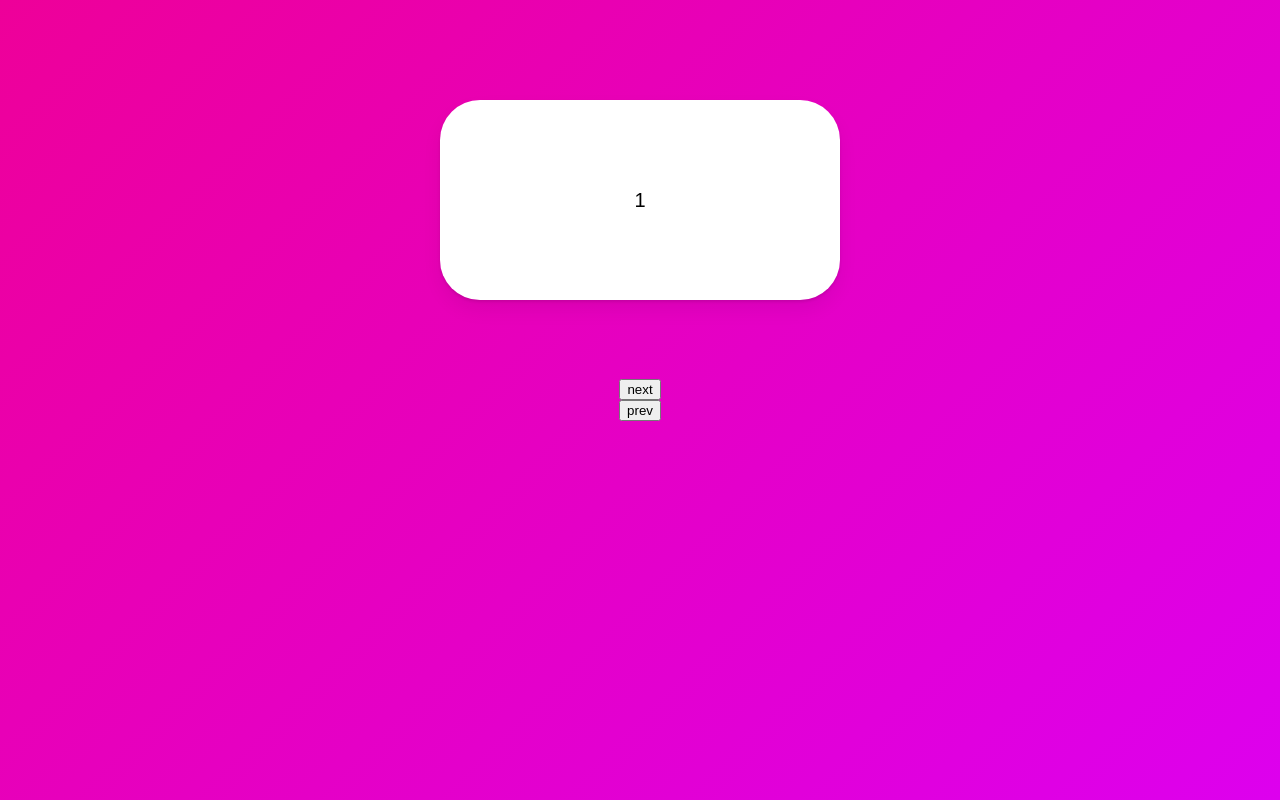
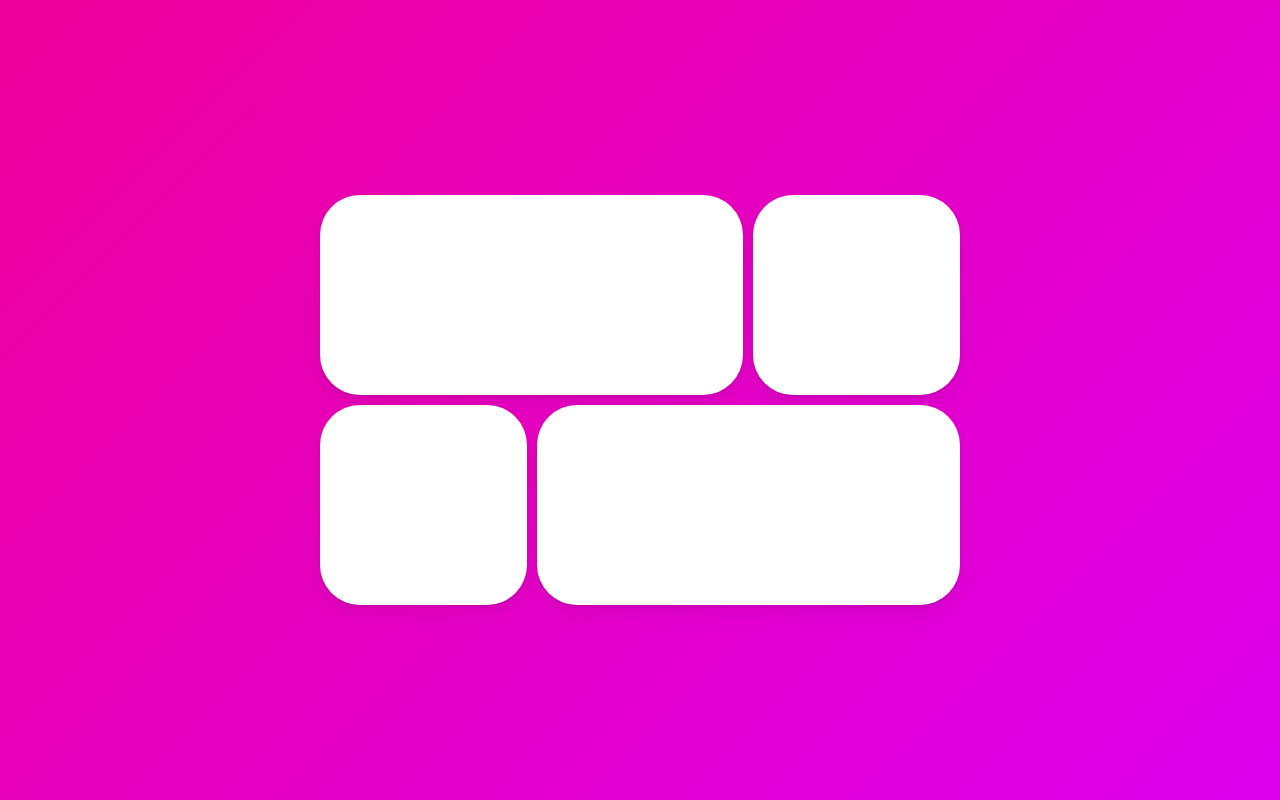
Before and after one commit to SM0413/animation_practice, a React (Create React App) app: page / in a window 1280 px wide. Built offline with nearby package versions, Linux system fonts and the light colour scheme.

Commit message:
Final Project part One

```diff
--- a/src/App.tsx
+++ b/src/App.tsx
@@ -10,74 +10,58 @@
   align-items: center;
   flex-direction: column;
 `;
+
+const Grid = styled.div`
+  display: grid;
+  grid-template-columns: repeat(3, 1fr);
+  width: 50vw;
+  gap: 10px;
+  div:first-child,
+  div:last-child {
+    grid-column: span 2;
+  }
+`;
+
 const Box = styled(motion.div)`
-  width: 400px;
   height: 200px;
   background-color: rgba(255, 255, 255, 1);
   border-radius: 40px;
-  display: flex;
-  top: 100px;
-  position: absolute;
-  justify-content: center;
-  align-items: center;
-  font-size: 20px;
   box-shadow: 0 2px 3px rgba(0, 0, 0, 0.1), 0 10px 20px rgba(0, 0, 0, 0.06);
 `;
 
-const box = {
-  entry: (isBack: boolean) => {
-    return {
-      x: isBack ? -500 : 500,
-      opacity: 0,
-      scale: 0,
-    };
-  },
-  center: {
-    x: 0,
-    opacity: 1,
-    scale: 1,
-    transition: {
-      duration: 0.2,
-    },
-  },
-  exit: (isBack: boolean) => {
-    return {
-      x: isBack ? 500 : -500,
-      opacity: 0,
-      scale: 0,
-      transition: {
-        duration: 0.2,
-      },
-    };
-  },
-};
+const Overlay = styled(motion.div)`
+  position: absolute;
+  width: 100%;
+  height: 100%;
+  display: flex;
+  justify-content: center;
+  align-items: center;
+`;
+
 function App() {
-  const [visible, setVisible] = useState(1);
-  const [isBack, setBack] = useState(false);
-  const nextPlease = () => {
-    setBack(false);
-    setVisible((prev) => (prev === 10 ? 1 : prev + 1));
-  };
-  const prevPlease = () => {
-    setBack(true);
-    setVisible((prev) => (prev === 1 ? 10 : prev - 1));
-  };
+  const [isClicked, setIsClicked] = useState(false);
+  const toggleClicked = () => setIsClicked((prev) => !prev);
+  const [whatBox, setBox] = useState(0);
   return (
     <Wrapper>
-      <AnimatePresence custom={isBack}>
-        <Box
-          custom={isBack}
-          variants={box}
-          initial="entry"
-          animate="center"
-          exit="exit"
-          key={visible}
-        >
-          {visible}
-        </Box>
+      <Grid>
+        <Box layoutId="Hello" onClick={toggleClicked} />
+        <Box onClick={toggleClicked} />
+        <Box onClick={toggleClicked} />
+        <Box onClick={toggleClicked} />
+      </Grid>
+      <AnimatePresence>
+        {isClicked ? (
+          <Overlay
+            onClick={toggleClicked}
+            initial={{ backgroundColor: "rgba(0, 0, 0, 0)" }}
+            animate={{ backgroundColor: "rgba(0, 0, 0, 0.7)" }}
+            exit={{ backgroundColor: "rgba(0, 0, 0, 0)" }}
+          >
+            <Box layoutId="Hello" style={{ width: 500, height: 300 }} />
+          </Overlay>
+        ) : null}{" "}
       </AnimatePresence>
-      <button onClick={nextPlease}>next</button>
-      <button onClick={prevPlease}>prev</button>
     </Wrapper>
   );
 }
```
